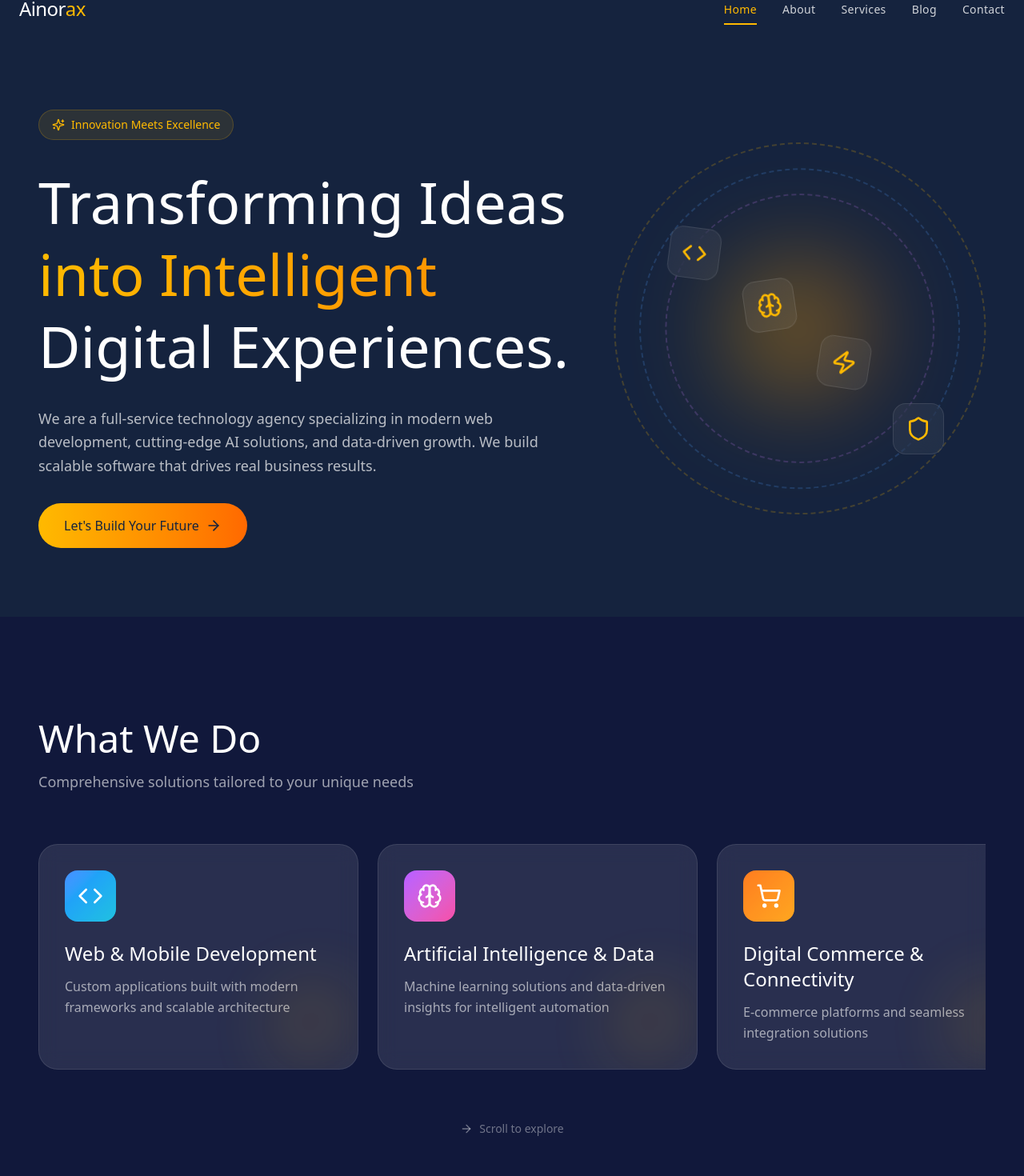
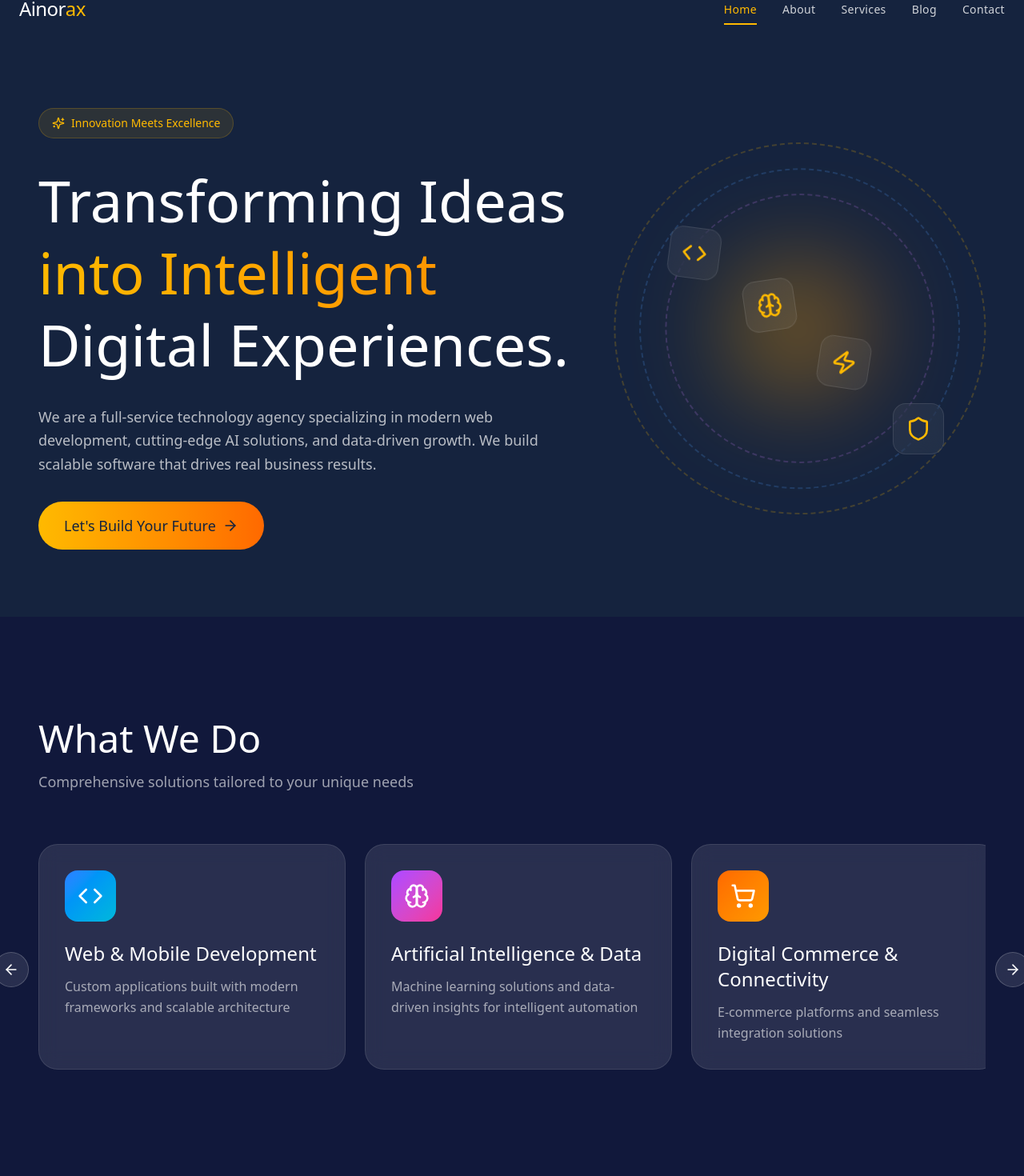
Before and after one commit to fayeemismail/aino-temp, a Next.js app: page / in a window 1280 px wide. Shown: the part 29-1499 px from the top of the page at 80% size. Built offline with nearby package versions, Linux system fonts and the light colour scheme.

Commit message:
fixed home screen responsivenss

```diff
--- a/components/home/BlogPreview.tsx
+++ b/components/home/BlogPreview.tsx
@@ -1,7 +1,7 @@
 //components/home/BlogPreview
 "use client";
 
-import { motion } from "framer-motion";
+import { useEffect, useState } from "react";
 import { LuArrowRight } from "react-icons/lu";
 import Image from "next/image";
 import Link from "next/link";
@@ -34,7 +34,106 @@ const blogPosts = [
   },
 ];
 
+function useIsMobile() {
+  const [isMobile, setIsMobile] = useState(false);
+  useEffect(() => {
+    const check = () => setIsMobile(window.innerWidth < 1024);
+    check();
+    window.addEventListener("resize", check);
+    return () => window.removeEventListener("resize", check);
+  }, []);
+  return isMobile;
+}
+
 export function BlogPreview() {
+  const isMobile = useIsMobile();
+
+  if (isMobile) {
+    return (
+      <section className="py-32 relative">
+        <div className="max-w-7xl mx-auto px-6 lg:px-12">
+          {/* Header */}
+          <div className="mb-16 flex items-end justify-between">
+            <div>
+              <h2 className="text-4xl lg:text-5xl text-white mb-4">Latest Insights</h2>
+              <p className="text-white/60 text-lg">
+                Thoughts, stories, and ideas from our team
+              </p>
+            </div>
+            <Link href="/blog">
+              <button className="hidden md:flex items-center gap-2 text-amber-400 hover:text-amber-300 transition-colors duration-300">
+                View All Posts
+                <LuArrowRight className="w-5 h-5" />
+              </button>
+            </Link>
+          </div>
+
+          <div className="grid grid-cols-1 lg:grid-cols-12 gap-8">
+            {/* Featured post */}
+            <div className="lg:col-span-7 group cursor-pointer">
+              <div className="relative h-full bg-white/5 rounded-3xl overflow-hidden border border-white/10">
+                <div className="aspect-16/10 relative overflow-hidden">
+                  <Image
+                    src={blogPosts[0].image}
+                    alt={blogPosts[0].title}
+                    fill
+                    className="object-cover group-hover:scale-105 transition-transform duration-700"
+                    sizes="(max-width: 1024px) 100vw, 58vw"
+                  />
+                  <div className="absolute inset-0 bg-linear-to-t from-[#15233e] via-[#15233e]/50 to-transparent" />
+                </div>
+                <div className="absolute bottom-0 left-0 right-0 p-8">
+                  <div className="flex items-center gap-4 mb-4">
+                    <span className="px-3 py-1 bg-amber-400/20 text-amber-400 text-sm rounded-full">
+                      {blogPosts[0].category}
+                    </span>
+                    <span className="text-white/60 text-sm">{blogPosts[0].readTime}</span>
+                  </div>
+                  <h3 className="text-3xl text-white mb-3 group-hover:text-amber-400 transition-colors duration-300">
+                    {blogPosts[0].title}
+                  </h3>
+                  <p className="text-white/70 leading-relaxed">{blogPosts[0].excerpt}</p>
+                </div>
+              </div>
+            </div>
+
+            {/* Secondary posts */}
+            <div className="lg:col-span-5 space-y-6">
+              {blogPosts.slice(1).map((post) => (
+                <div key={post.title} className="group cursor-pointer">
+                  <div className="flex gap-4 p-6 bg-white/5 backdrop-blur-lg rounded-2xl border border-white/10 hover:bg-white/10 transition-all duration-300">
+                    <div className="w-24 h-24 rounded-xl overflow-hidden shrink-0 relative">
+                      <Image
+                        src={post.image}
+                        alt={post.title}
+                        fill
+                        className="object-cover group-hover:scale-110 transition-transform duration-500"
+                        sizes="96px"
+                      />
+                    </div>
+                    <div className="flex-1">
+                      <div className="flex items-center gap-2 mb-2">
+                        <span className="text-xs text-amber-400">{post.category}</span>
+                        <span className="text-xs text-white/40">•</span>
+                        <span className="text-xs text-white/60">{post.readTime}</span>
+                      </div>
+                      <h4 className="text-white group-hover:text-amber-400 transition-colors duration-300 leading-snug">
+                        {post.title}
+                      </h4>
+                    </div>
+                  </div>
+                </div>
+              ))}
+            </div>
+          </div>
+        </div>
+      </section>
+    );
+  }
+
+  // Desktop — full motion
+  const { motion } = require("framer-motion");
+
   return (
     <section className="py-32 relative">
       <div className="max-w-7xl mx-auto px-6 lg:px-12">
@@ -83,7 +182,6 @@ export function BlogPreview() {
                 />
                 <div className="absolute inset-0 bg-linear-to-t from-[#15233e] via-[#15233e]/50 to-transparent" />
               </div>
-
               <div className="absolute bottom-0 left-0 right-0 p-8">
                 <div className="flex items-center gap-4 mb-4">
                   <span className="px-3 py-1 bg-amber-400/20 text-amber-400 text-sm rounded-full">
--- a/components/home/HeroSection.tsx
+++ b/components/home/HeroSection.tsx
@@ -1,4 +1,4 @@
-//components/home/HeroSection
+// components/home/HeroSection
 "use client";
 
 import { motion } from "framer-motion";
@@ -10,34 +10,20 @@ const floatingIcons = [LuCode, LuBrain, LuZap, LuShield];
 export function HeroSection() {
   return (
     <section className="relative min-h-screen flex items-center pt-20 overflow-hidden">
+      <div className="max-w-7xl mx-auto px-6 lg:px-12 py-20 grid grid-cols-1 lg:grid-cols-12 gap-12 items-center">
 
-
-      <div className="max-w-7xl mx-auto px-6 lg:px-12 py-20 grid grid-cols-1 lg:grid-cols-12 gap-12 items-center">
-        {/* Left content */}
-        <motion.div
-          initial={{ opacity: 0, x: -50 }}
-          animate={{ opacity: 1, x: 0 }}
-          transition={{ duration: 0.8, ease: "easeOut" }}
-          className="lg:col-span-7 space-y-8"
-        >
-          <motion.div
-            initial={{ opacity: 0, y: 20 }}
-            animate={{ opacity: 1, y: 0 }}
-            transition={{ delay: 0.2, duration: 0.6 }}
-            className="inline-flex items-center gap-2 px-4 py-2 rounded-full bg-amber-400/10 border border-amber-400/20"
-          >
+        {/* Left content - Takes full width on mobile */}
+        <div className="lg:col-span-7 space-y-8 text-center lg:text-left">
+          <div className="inline-flex items-center gap-2 px-4 py-2 rounded-full bg-amber-400/10 border border-amber-400/20 mx-auto lg:mx-0">
             <LuSparkles className="w-4 h-4 text-amber-400" />
             <span className="text-sm text-amber-400">Innovation Meets Excellence</span>
-          </motion.div>
+          </div>
 
-          <h1 className="text-5xl lg:text-7xl leading-tight">
+          <h1 className="text-4xl sm:text-5xl lg:text-7xl leading-tight">
             {["Transforming Ideas", "into Intelligent", "Digital Experiences."].map(
               (line, i) => (
-                <motion.span
+                <span
                   key={line}
-                  initial={{ opacity: 0, y: 20 }}
-                  animate={{ opacity: 1, y: 0 }}
-                  transition={{ delay: 0.3 + i * 0.1, duration: 0.6 }}
                   className={`block ${
                     i === 1
                       ? "text-transparent bg-clip-text bg-linear-to-r from-amber-400 to-orange-400"
@@ -45,63 +31,41 @@ export function HeroSection() {
                   }`}
                 >
                   {line}
-                </motion.span>
+                </span>
               )
             )}
           </h1>
 
-          <motion.p
-            initial={{ opacity: 0, y: 20 }}
-            animate={{ opacity: 1, y: 0 }}
-            transition={{ delay: 0.6, duration: 0.6 }}
-            className="text-lg text-white/70 leading-relaxed max-w-2xl"
-          >
+          <p className="text-base sm:text-lg text-white/70 leading-relaxed max-w-2xl mx-auto lg:mx-0">
             We are a full-service technology agency specializing in modern web
             development, cutting-edge AI solutions, and data-driven growth. We
             build scalable software that drives real business results.
-          </motion.p>
+          </p>
 
-          <motion.div
-            initial={{ opacity: 0, y: 20 }}
-            animate={{ opacity: 1, y: 0 }}
-            transition={{ delay: 0.7, duration: 0.6 }}
-          >
+          <div className="flex justify-center lg:justify-start">
             <Link href="/contact">
-              <motion.button
-                whileHover={{ scale: 1.05 }}
-                whileTap={{ scale: 0.95 }}
-                className="group relative px-8 py-4 bg-linear-to-r from-amber-400 to-orange-500 text-[#15233e] rounded-full overflow-hidden font-medium"
-              >
+              <button className="group relative px-8 py-4 bg-linear-to-r from-amber-400 to-orange-500 text-[#15233e] rounded-full overflow-hidden font-medium text-base sm:text-lg">
                 <span className="relative z-10 flex items-center gap-2">
                   Let&apos;s Build Your Future
                   <LuArrowRight className="w-5 h-5 group-hover:translate-x-1 transition-transform duration-300" />
                 </span>
-                <motion.div
-                  className="absolute inset-0 bg-linear-to-r from-orange-500 to-amber-400"
-                  initial={{ x: "100%" }}
-                  whileHover={{ x: 0 }}
-                  transition={{ duration: 0.3 }}
-                />
-              </motion.button>
+                <div className="absolute inset-0 bg-linear-to-r from-orange-500 to-amber-400 scale-x-0 group-hover:scale-x-100 origin-left transition-transform duration-300" />
+              </button>
             </Link>
-          </motion.div>
-        </motion.div>
+          </div>
+        </div>
 
-        {/* Right visual: animated rings + floating icons */}
-        <motion.div
-          initial={{ opacity: 0, scale: 0.8 }}
-          animate={{ opacity: 1, scale: 1 }}
-          transition={{ delay: 0.4, duration: 0.8 }}
-          className="lg:col-span-5 relative"
-        >
+        {/* Right visual - Hidden completely on mobile & tablet, visible only on lg+ */}
+        <div className="hidden lg:block lg:col-span-5 relative">
           <div className="relative aspect-square">
+
             {/* Rings */}
             {[0, 8, 16].map((inset, i) => (
               <motion.div
                 key={inset}
                 animate={{ rotate: i % 2 === 0 ? 360 : -360 }}
                 transition={{ duration: 20 + i * 5, repeat: Infinity, ease: "linear" }}
-                className={`absolute inset-${inset} rounded-full border-2 border-dashed ${
+                className={`absolute rounded-full border-2 border-dashed ${
                   i === 0
                     ? "border-amber-400/20"
                     : i === 1
@@ -136,7 +100,7 @@ export function HeroSection() {
               </motion.div>
             ))}
           </div>
-        </motion.div>
+        </div>
       </div>
     </section>
   );
--- a/components/home/ServicesPreview.tsx
+++ b/components/home/ServicesPreview.tsx
@@ -1,8 +1,9 @@
-//components/home/ServicePreview
+// components/home/ServicePreview
 "use client";
 
+import { useEffect, useRef, useState } from "react";
 import { motion } from "framer-motion";
-import { LuArrowRight, LuBrain, LuCloud, LuCode, LuShoppingCart } from "react-icons/lu";
+import { LuArrowLeft, LuArrowRight, LuBrain, LuCloud, LuCode, LuShoppingCart } from "react-icons/lu";
 
 const services = [
   {
@@ -32,9 +33,38 @@ const services = [
 ];
 
 export function ServicesPreview() {
+  const scrollRef = useRef<HTMLDivElement>(null);
+  const [canScrollLeft, setCanScrollLeft] = useState(false);
+  const [canScrollRight, setCanScrollRight] = useState(true);
+
+  const updateScrollState = () => {
+    const el = scrollRef.current;
+    if (!el) return;
+    setCanScrollLeft(el.scrollLeft > 4);
+    setCanScrollRight(el.scrollLeft + el.clientWidth < el.scrollWidth - 4);
+  };
+
+  useEffect(() => {
+    const el = scrollRef.current;
+    if (!el) return;
+    updateScrollState();
+    el.addEventListener("scroll", updateScrollState, { passive: true });
+    return () => el.removeEventListener("scroll", updateScrollState);
+  }, []);
+
+  const scroll = (dir: "left" | "right") => {
+    const el = scrollRef.current;
+    if (!el) return;
+    const card = el.querySelector<HTMLElement>(".service-card");
+    const amount = (card?.offsetWidth ?? 350) + 24;
+    el.scrollBy({ left: dir === "left" ? -amount : amount, behavior: "smooth" });
+  };
+
   return (
-    <section className="py-32 relative bg-[#0a083767] ">
-      <div className="max-w-7xl mx-auto px-6 lg:px-12 ">
+    <section className="py-32 relative bg-[#0a083767]">
+      {/* FIX: removed max-w-7xl from here so the scroll track can bleed to edges on mobile */}
+      <div className="w-full px-6 lg:px-12">
+        <div className="max-w-7xl mx-auto">
           <motion.div
             initial={{ opacity: 0, y: 20 }}
             whileInView={{ opacity: 1, y: 0 }}
@@ -47,9 +77,51 @@ export function ServicesPreview() {
               Comprehensive solutions tailored to your unique needs
             </p>
           </motion.div>
+        </div>
 
-        {/* Horizontal scroll container */}
+        {/* Scroll wrapper — FIX: use px on the nav button wrapper, not negative translate, to avoid overflow */}
+        <div className="max-w-7xl mx-auto relative">
+          {/* Left button — desktop only */}
+          <button
+            onClick={() => scroll("left")}
+            disabled={!canScrollLeft}
+            className={`
+              hidden lg:flex
+              absolute left-0 top-1/2 -translate-y-1/2 z-10
+              -translate-x-full -ml-3
+              w-11 h-11 items-center justify-center rounded-full
+              border border-white/20 bg-white/10 backdrop-blur-md
+              text-white transition-all duration-200
+              hover:bg-white/20 hover:border-white/40
+              disabled:opacity-20 disabled:cursor-default disabled:pointer-events-none
+            `}
+            aria-label="Scroll left"
+          >
+            <LuArrowLeft className="w-5 h-5" />
+          </button>
+
+          {/* Right button — desktop only */}
+          <button
+            onClick={() => scroll("right")}
+            disabled={!canScrollRight}
+            className={`
+              hidden lg:flex
+              absolute right-0 top-1/2 -translate-y-1/2 z-10
+              translate-x-full mr-[-12px]
+              w-11 h-11 items-center justify-center rounded-full
+              border border-white/20 bg-white/10 backdrop-blur-md
+              text-white transition-all duration-200
+              hover:bg-white/20 hover:border-white/40
+              disabled:opacity-20 disabled:cursor-default disabled:pointer-events-none
+            `}
+            aria-label="Scroll right"
+          >
+            <LuArrowRight className="w-5 h-5" />
+          </button>
+
+          {/* Scroll track */}
           <div
+            ref={scrollRef}
             className="flex gap-6 overflow-x-auto pb-8 snap-x snap-mandatory scrollbar-hide"
             style={{ scrollbarWidth: "none", msOverflowStyle: "none" } as React.CSSProperties}
           >
@@ -61,57 +133,46 @@ export function ServicesPreview() {
                 viewport={{ once: true }}
                 transition={{ delay: index * 0.1, duration: 0.6 }}
                 whileHover={{ y: -8 }}
-              className="min-w-87.5 lg:min-w-100 snap-start group"
+                // FIX: w-[calc(100%-1px)] ensures exactly one card fills the viewport on mobile
+                // lg:w-80 gives a comfortable fixed width on desktop without hardcoding pixels
+                className="service-card w-[calc(100%)] lg:w-80 xl:w-96 shrink-0 snap-start group"
               >
                 <div className="relative h-full p-8 bg-white/10 backdrop-blur-md rounded-3xl border border-white/10 overflow-hidden">
-                {/* linear overlay on hover */}
                   <div
                     className={`absolute inset-0 bg-linear-to-br ${service.color} opacity-0 group-hover:opacity-10 transition-opacity duration-500`}
                   />
-
-                {/* Icon */}
                   <div className="relative mb-6">
                     <motion.div
                       whileHover={{ rotate: 360 }}
                       transition={{ duration: 0.6 }}
-                    className={`w-16 h-16 bg-linear-to-br ${service.color} rounded-2xl flex items-center justify-center relative overflow-hidden`}
+                      className={`w-16 h-16 bg-linear-to-br ${service.color} rounded-2xl flex items-center justify-center`}
                     >
-                    <service.icon className="w-8 h-8 text-white relative z-10" />
-                    <motion.div
-                      animate={{ scale: [1, 1.5, 1], opacity: [0.5, 0, 0.5] }}
-                      transition={{ duration: 2, repeat: Infinity }}
-                      className="absolute inset-0 bg-white rounded-2xl"
-                    />
+                      <service.icon className="w-8 h-8 text-white" />
                     </motion.div>
                   </div>
-
                   <h3 className="text-2xl text-white mb-3 group-hover:text-transparent group-hover:bg-clip-text group-hover:bg-linear-to-r group-hover:from-amber-400 group-hover:to-orange-400 transition-all duration-300">
                     {service.title}
                   </h3>
                   <p className="text-white/60 leading-relaxed">{service.description}</p>
-
-                {/* Corner decoration */}
-                <motion.div
-                  initial={{ scale: 0, opacity: 0 }}
-                  whileInView={{ scale: 1, opacity: 0.2 }}
-                  className="absolute -bottom-4 -right-4 w-32 h-32 bg-linear-to-br from-amber-400 to-transparent rounded-full blur-2xl"
-                />
                 </div>
               </motion.div>
             ))}
           </div>
+        </div>
 
-        {/* Scroll indicator */}
+        {/* Mobile scroll hint */}
+        <div className="max-w-7xl mx-auto">
           <motion.div
             initial={{ opacity: 0 }}
             whileInView={{ opacity: 1 }}
             viewport={{ once: true }}
-          className="mt-8 flex items-center justify-center gap-2 text-white/40"
+            className="mt-8 flex lg:hidden items-center justify-center gap-2 text-white/40"
           >
             <LuArrowRight className="w-4 h-4" />
             <span className="text-sm">Scroll to explore</span>
           </motion.div>
         </div>
+      </div>
     </section>
   );
 }
```
Also changed, not shown: components/home/AboutPreview.tsx (+33 -26 lines). Lines whose indentation alone changed are shown as unchanged.
